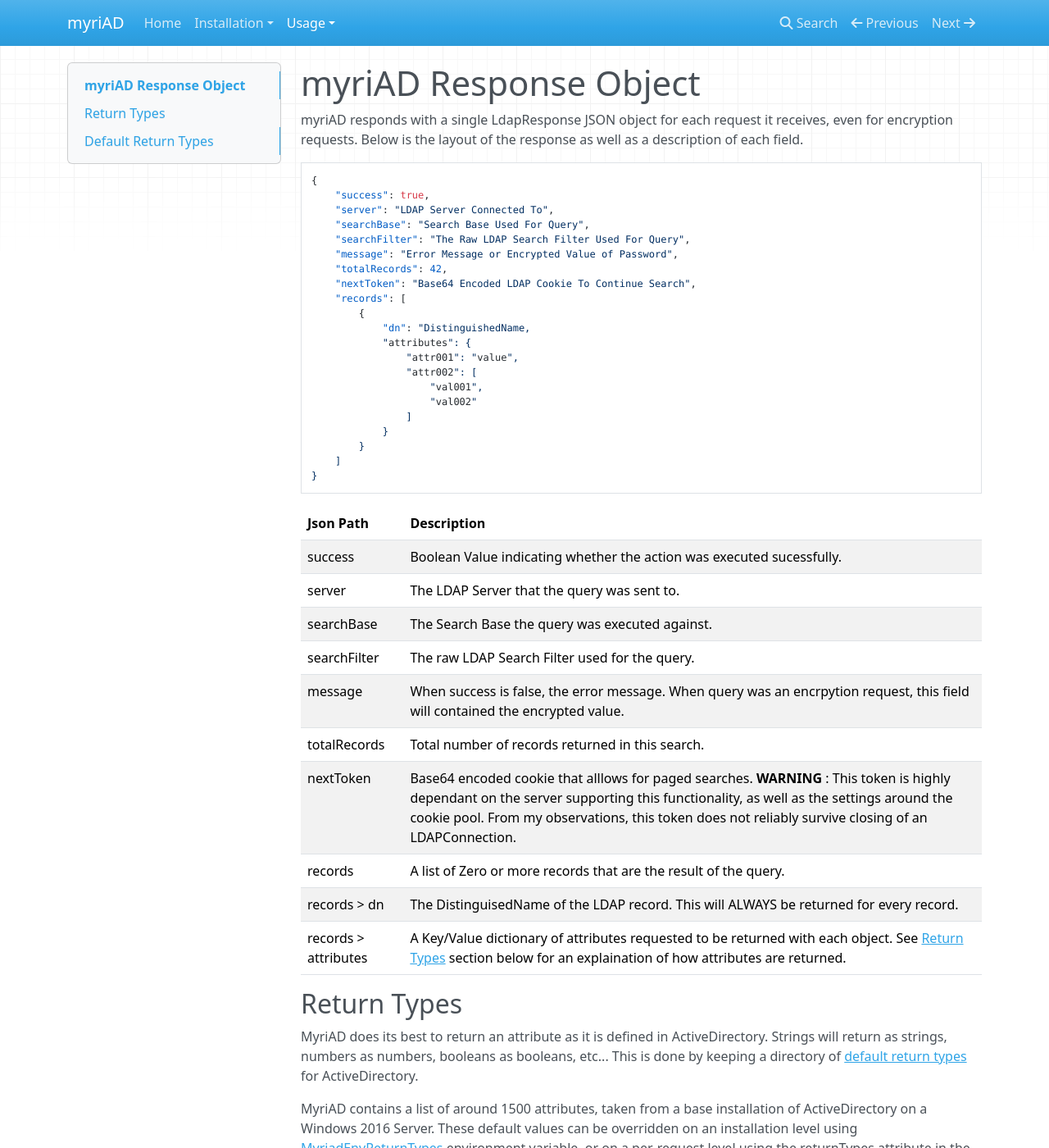
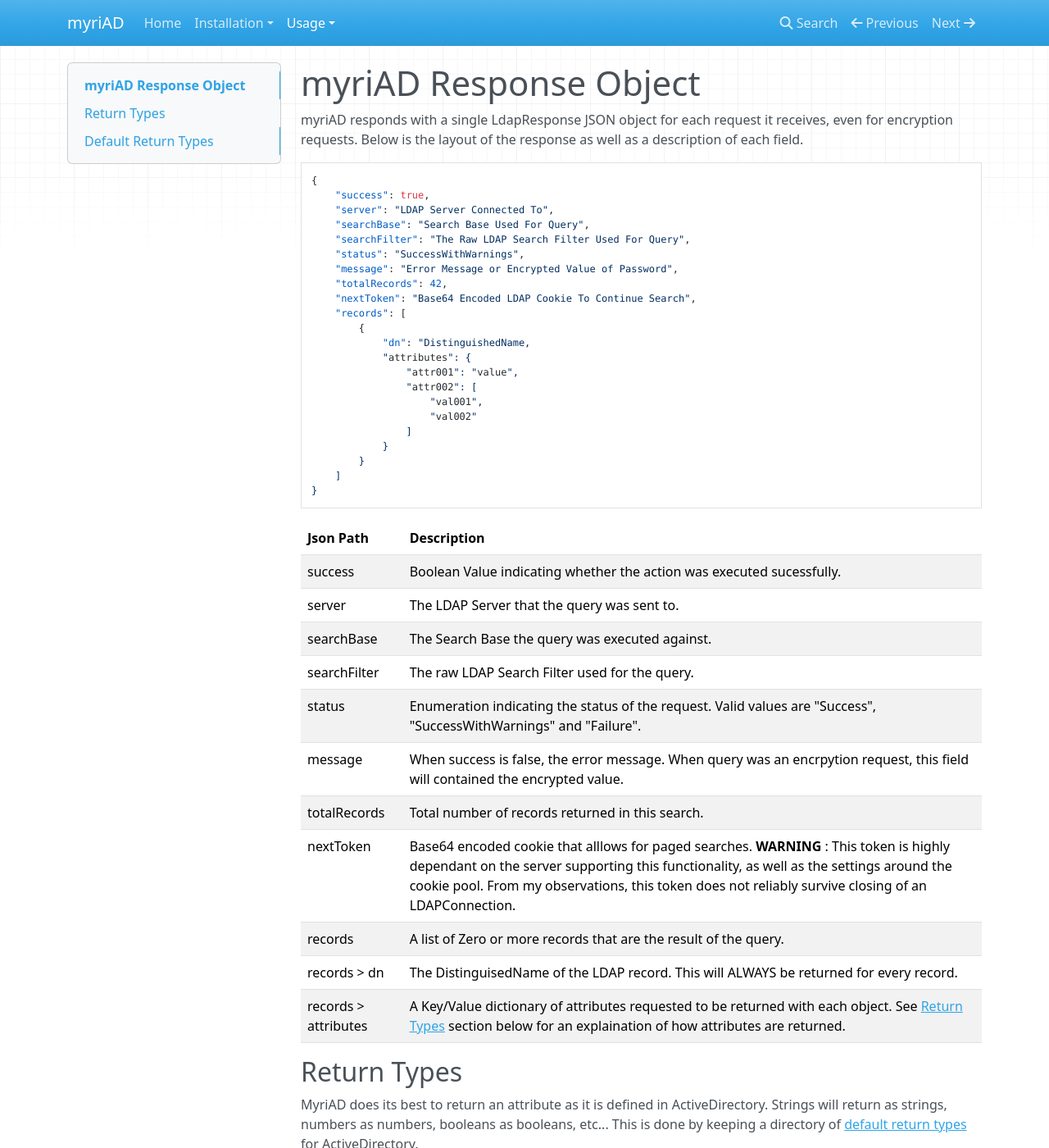
Before and after one commit to SynapseProject/myriad.docs, an MkDocs documentation site: the page built from docs/usage/response.md, in a window 1280 px wide and 1400 px high. Shown: the whole window at 82% size. Built offline with MkDocs 1.6.1, drawn with Linux system fonts in a browser that asks for light colours; nearby versions of some CDN libraries; old or Windows-style settings are respelled for this version of MkDocs.

Commit message:
updated for Status field in response and ingoreWarnings field in the request.

```diff
--- a/docs/usage/response.md
+++ b/docs/usage/response.md
@@ -8,6 +8,7 @@ myriAD responds with a single LdapResponse JSON object for each request it recei
     "server": "LDAP Server Connected To",
     "searchBase": "Search Base Used For Query",
     "searchFilter": "The Raw LDAP Search Filter Used For Query",
+    "status": "SuccessWithWarnings",
     "message": "Error Message or Encrypted Value of Password",
     "totalRecords": 42,
     "nextToken": "Base64 Encoded LDAP Cookie To Continue Search",
@@ -32,6 +33,7 @@ myriAD responds with a single LdapResponse JSON object for each request it recei
 | server | The LDAP Server that the query was sent to.
 | searchBase | The Search Base the query was executed against.
 | searchFilter | The raw LDAP Search Filter used for the query.
+| status | Enumeration indicating the status of the request.  Valid values are "Success", "SuccessWithWarnings" and "Failure".
 | message | When success is false, the error message.  When query was an encrpytion request, this field will contained the encrypted value.
 | totalRecords | Total number of records returned in this search.
 | nextToken | Base64 encoded cookie that alllows for paged searches.  **WARNING** : This token is highly dependant on the server supporting this functionality, as well as the settings around the cookie pool.  From my observations, this token does not reliably survive closing of an LDAPConnection.
```
Also changed, not shown: docs/usage/request.md (+2 -0 lines).
